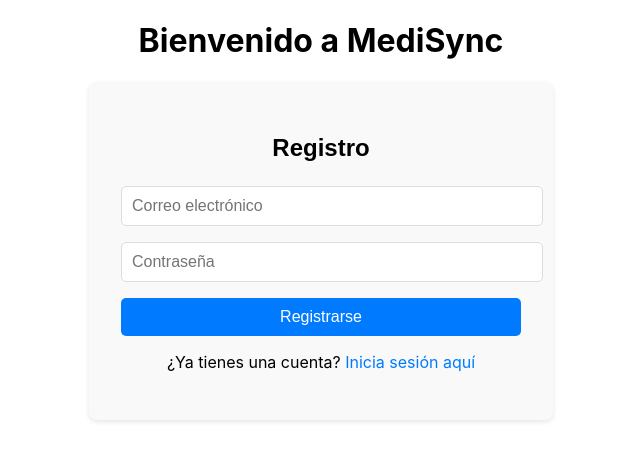
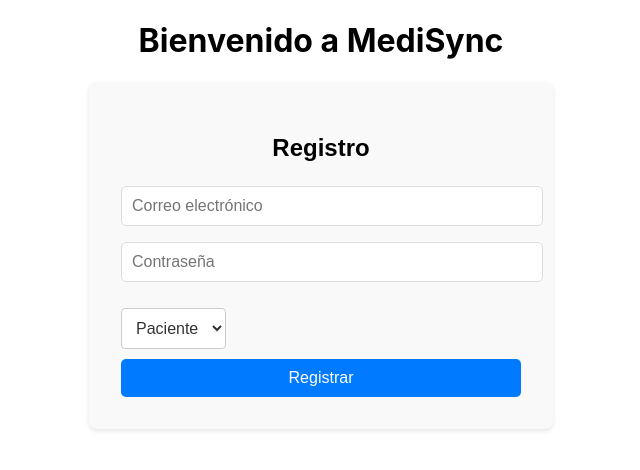
Before and after one commit to Penachoz/MediSync, a React (Create React App) app in the folder frontend/: page /register in a window 1280 px wide. Shown: the top 470 px of the page, without its empty margins (319-959 px from the left). Built offline with nearby package versions, Linux system fonts and the light colour scheme.

Commit message:
Cambios en el register y login solo de admin
solo se registran medicos o pacientes

```diff
--- a/frontend/src/Pages/Login.css
+++ b/frontend/src/Pages/Login.css
@@ -2,7 +2,7 @@
     display: flex;
     justify-content: center;
     align-items: center;
-    height: 100vh;
+    height: 90vh;
     background: linear-gradient(120deg, #c2e9fb, #a1c4fd);
   }
 
--- a/frontend/src/Pages/Register.css
+++ b/frontend/src/Pages/Register.css
@@ -67,3 +67,38 @@
   .redirect-link a:hover {
     text-decoration: underline;
   }
+  select {
+    padding: 10px;
+    margin: 10px 0;
+    border: 1px solid #ccc;
+    border-radius: 4px;
+    font-size: 16px;
+    background-color: white;
+    color: #333;
+    cursor: pointer;
+    transition: border-color 0.3s ease, background-color 0.3s ease;
+  }
+
+  select:focus {
+    border-color: #007bff;
+    outline: none;
+  }
+
+  select option {
+    padding: 10px;
+    font-size: 16px;
+  }
+
+  select:hover {
+    background-color: #f0f0f0;
+  }
+
+  select:focus {
+    background-color: #e6f0ff;
+  }
+
+  select:disabled {
+    background-color: #f7f7f7;
+    color: #aaa;
+    cursor: not-allowed;
+  }
--- a/frontend/src/Pages/Register.jsx
+++ b/frontend/src/Pages/Register.jsx
@@ -5,11 +5,12 @@
 function Register() {
   const [form, setForm] = useState({
     email: '',
-    password: ''
+    password: '',
+    tipo_usuario: 'paciente' // Valor por defecto
   });
   const [message, setMessage] = useState('');
   const [messageClass, setMessageClass] = useState('');
-  const [loading, setLoading] = useState(false);  // Estado para deshabilitar el botón mientras se envía
+  const [loading, setLoading] = useState(false);
 
   const handleChange = e => {
     setForm({
@@ -27,7 +28,7 @@
     if (!password || password.length < 6) {
       return 'La contraseña debe tener al menos 6 caracteres.';
     }
-    return null;  // Todo está bien
+    return null;
   };
 
   const handleSubmit = async e => {
@@ -44,16 +45,16 @@
       await axios.post('http://localhost:5000/api/usuarios/register', {
         username: form.email,
         password: form.password,
-        tipo_usuario: 'paciente' // puedes cambiar según el rol
+        tipo_usuario: form.tipo_usuario
       });
       setMessageClass('message');
       setMessage('Registro exitoso. Ahora puedes iniciar sesión.');
-      setForm({ email: '', password: '' });
+      setForm({ email: '', password: '', tipo_usuario: 'paciente' });
     } catch (error) {
       setMessageClass('message-error');
       setMessage(error.response?.data?.msg || 'Error al registrar. ¿El usuario ya está registrado?');
     } finally {
-      setLoading(false);  // Volver a habilitar el botón
+      setLoading(false);
     }
   };
 
@@ -79,14 +80,23 @@
           required
         />
         <br />
+        <select
+          name="tipo_usuario"
+          value={form.tipo_usuario}
+          onChange={handleChange}
+          required>
+          <option value="medico">Médico</option>
+          <option value="paciente">Paciente</option>
+        </select>
+        <br />
         <button type="submit" disabled={loading}>
-          {loading ? 'Registrando...' : 'Registrarse'}
+          {loading ? 'Registrando...' : 'Registrar'}
         </button>
       </form>
       {message && <p className={messageClass}>{message}</p>}
-      <div className="redirect-link">
+      {/*<div className="redirect-link">
         <p>¿Ya tienes una cuenta? <a href="/login">Inicia sesión aquí</a></p>
-      </div>
+      </div>*/}
     </div>
   );
 }
```
